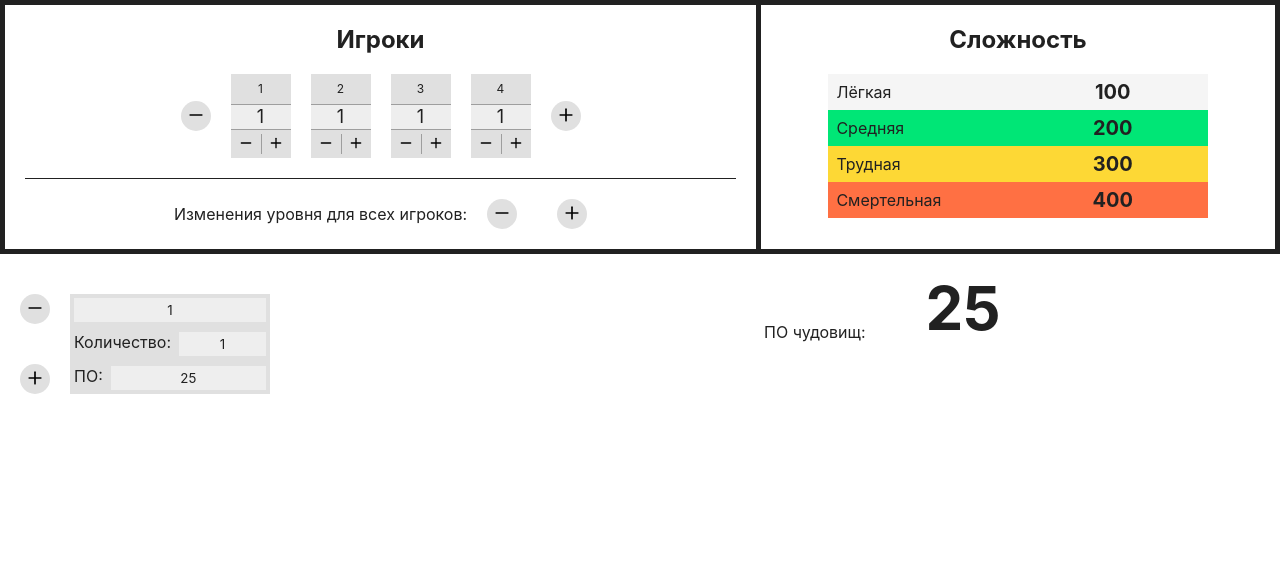
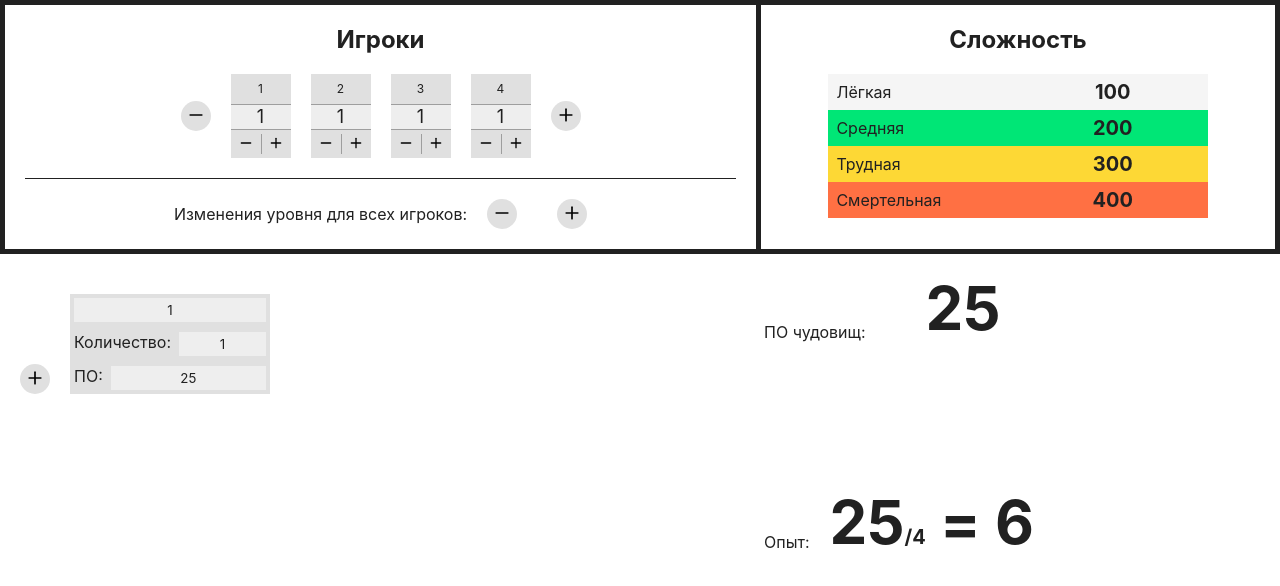
Before and after one commit to Subwan/dnd-fight-calculator, a React (Create React App) app: page / in a window 1280 px wide. Shown: the top 586 px of the page. Built offline with nearby package versions, Linux system fonts and the light colour scheme.

Commit message:
Add expirience and playerc count multiplier

```diff
--- a/src/components/MonstersCalculation/MonsterResults.jsx
+++ b/src/components/MonstersCalculation/MonsterResults.jsx
@@ -1,18 +1,29 @@
 import React from 'react';
 
-import { calculateMonstersEP } from './utils';
+import { calculateMonstersEP, getMonstersEPWithoutMultiplier } from './utils';
 
 import styles from './styles.module.scss';
 
 export const MonsterResults = ({ players, monsters }) => {
   const { monstersEP, difficultColorClass } = calculateMonstersEP(monsters, players);
+  const monstersEPWithoutMultiplier = getMonstersEPWithoutMultiplier(monsters);
+
+  const expiriencePerPlayer = Math.round(monstersEPWithoutMultiplier / players.length);
 
   return (
     <div className={styles.resultsBlock}>
       <div className={styles.resultRow}>
         <h4 className={styles.title}>ПО чудовищ:</h4>
-        <p className={`${styles.mainText} ${difficultColorClass}`}>
+        <p className={`${styles.mainText} ${styles.monsersEpText} ${difficultColorClass}`}>
           {monstersEP}
+        </p>
+      </div>
+      <div className={`${styles.resultRow} ${styles.experience}`}>
+        <h4 className={styles.title}>Опыт:</h4>
+        <p className={styles.mainText}>
+          {monstersEPWithoutMultiplier}
+          <span className={styles.divisorNumber}>{`/${players.length}`}</span>
+          {` = ${expiriencePerPlayer}`}
         </p>
       </div>
     </div>
--- a/src/components/MonstersCalculation/MonstersBlock.jsx
+++ b/src/components/MonstersCalculation/MonstersBlock.jsx
@@ -1,29 +1,18 @@
 import React from 'react';
+
+import { changeMonstersCount } from './utils';
 
 import { CircleButton } from 'components/Common/CircleButton';
 import { MonsterCard } from './MonsterCard';
 
 import { BUTTON_TYPE } from 'constants/common';
-import { DEFAULT_MONSTER } from 'constants/monsters';
+import { MONSTER_MIN_COUNT } from 'constants/monsters';
 
 import styles from './styles.module.scss';
 
 export const MonstersBlock = ({ monsters, onMonstersChange }) => {
   const onMonstersButtonClick = (type) => {
-    const newMonsters = [...monsters];
-
-    if (type === BUTTON_TYPE.ADD) {
-      newMonsters.push({
-        ...DEFAULT_MONSTER,
-        name: monsters.length + 1,
-      });
-    } else {
-      if (monsters.length === 1) {
-        return null;
-      }
-
-      newMonsters.pop();
-    }
+    const newMonsters = changeMonstersCount(monsters, type);
 
     onMonstersChange(newMonsters);
   };
@@ -35,6 +24,20 @@ export const MonstersBlock = ({ monsters, onMonstersChange }) => {
     onMonstersChange(newMonsters);
   };
 
+  const rednerDeleteButton = () => {
+    if (monsters.length === MONSTER_MIN_COUNT) {
+      return null;
+    }
+
+    return (
+      <CircleButton
+        styleClass={styles.monsterTopButton}
+        type={BUTTON_TYPE.DELETE}
+        onClick={onMonstersButtonClick}
+      />
+    );
+  };
+
   const renderMonstersCards = monsters.map((monster, index) => (
     <MonsterCard key={index} index={index} monster={monster} onChange={onMonserChange} />
   ));
@@ -42,8 +45,11 @@ export const MonstersBlock = ({ monsters, onMonstersChange }) => {
   return (
     <div className={styles.monstersBlock}>
       <div className={styles.monstersButtons}>
-        <CircleButton type={BUTTON_TYPE.DELETE} onClick={onMonstersButtonClick} />
-        <CircleButton type={BUTTON_TYPE.ADD} onClick={onMonstersButtonClick} />
+        {rednerDeleteButton()}
+        <CircleButton
+          type={BUTTON_TYPE.ADD}
+          onClick={onMonstersButtonClick}
+        />
       </div>
       <div className={styles.monsterCardsBlock}>{renderMonstersCards}</div>
     </div>
--- a/src/components/MonstersCalculation/styles.module.scss
+++ b/src/components/MonstersCalculation/styles.module.scss
@@ -22,7 +22,11 @@ $mosterCardHeight: 100px;
     height: $mosterCardHeight;
     display: flex;
     flex-flow: column nowrap;
-    justify-content: space-between;
+    justify-content: flex-end;
+  }
+
+  .monsterTopButton {
+    margin-bottom: calc(#{$mosterCardHeight} - 30px - 30px);
   }
 
   .monsterCardsBlock {
@@ -94,10 +98,22 @@ $mosterCardHeight: 100px;
 
     .mainText {
       margin: 0 0 0 20px;
-      padding: 4px 40px 4px 40px;
       font-size: 60px;
       line-height: 60px;
       font-weight: bold;
     }
+
+    .monsersEpText {
+      padding: 4px 40px 4px 40px;
+    }
+
+    .divisorNumber {
+      font-size: 20px;
+      line-height: 20px;
+    }
+  }
+
+  .experience {
+    margin-top: 150px;
   }
 }
--- a/src/components/MonstersCalculation/utils.js
+++ b/src/components/MonstersCalculation/utils.js
@@ -1,36 +1,57 @@
 import { difficultCalculate } from 'utils/calculation';
 
-import { FIGHT_DIFFICULT_TYPE } from 'constants/players';
+import { FIGHT_DIFFICULT_TYPE, PLAYERS_COUNT_LEVELS } from 'constants/players';
+import { BUTTON_TYPE } from 'constants/common';
+import { DEFAULT_MONSTER, MONSTER_MIN_COUNT, MONSTERS_MULTIPLIERS } from 'constants/monsters';
 
-const monstersMultiplier = (value, count) => {
+const getPlayersContLevel = (playersLength) => {
+  switch (true) {
+    case (playersLength <= 2):
+      return PLAYERS_COUNT_LEVELS.FEW;
+    case (playersLength <= 5):
+      return PLAYERS_COUNT_LEVELS.AVARAGE;
+    case (playersLength >= 6):
+      return PLAYERS_COUNT_LEVELS.MANY;
+    default:
+      return PLAYERS_COUNT_LEVELS.AVARAGE;
+  };
+};
+
+const monstersMultiplier = (value, count, playersLength) => {
+  const playersCountLevel = getPlayersContLevel(playersLength);
+
   switch (true) {
     case (count <= 1):
-      return value * 1;
+      return value * MONSTERS_MULTIPLIERS[1][playersCountLevel];
     case (count <= 2):
-      return value * 1.5;
-    case (count <=6):
-      return value * 2;
+      return value * MONSTERS_MULTIPLIERS[2][playersCountLevel];
+    case (count <= 6):
+      return value * MONSTERS_MULTIPLIERS[6][playersCountLevel];
     case (count <= 10):
-      return value * 2.5;
+      return value * MONSTERS_MULTIPLIERS[10][playersCountLevel];
     case (count <= 14):
-      return value * 3;
+      return value * MONSTERS_MULTIPLIERS[14][playersCountLevel];
     case (count >= 15):
-      return value * 4;
+      return value * MONSTERS_MULTIPLIERS[15][playersCountLevel];
     default:
       return value;
-  }
+  };
 };
 
-const getMostersEp = (monsters) => {
-  const monstersEPWithoutMultiplier = monsters.reduce((acc, currentValue) => (
+export const getMonstersEPWithoutMultiplier = (monsters) => (
+  monsters.reduce((acc, currentValue) => (
     acc + currentValue.EP * currentValue.number
-    ), 0);
+    ), 0)
+);
+
+const getMostersEp = (monsters, playersLength) => {
+  const monstersEPWithoutMultiplier = getMonstersEPWithoutMultiplier(monsters);
 
   const monstersCount = monsters.reduce((acc, currentValue) => (
     acc + currentValue.number
     ), 0);
 
-  return monstersMultiplier(monstersEPWithoutMultiplier, monstersCount);
+  return monstersMultiplier(monstersEPWithoutMultiplier, monstersCount, playersLength);
 };
 
 const getDifficultColorClass = (players, monstersEP) => {
@@ -41,11 +62,30 @@ const getDifficultColorClass = (players, monstersEP) => {
   });
 
   return difficultColorClass || '';
-}
+};
 
 export const calculateMonstersEP = (monsters, players) => {
-  const monstersEP = getMostersEp(monsters);
+  const monstersEP = getMostersEp(monsters, players.length);
   const difficultColorClass = getDifficultColorClass(players, monstersEP);
 
   return { monstersEP, difficultColorClass };
 };
+
+export const changeMonstersCount = (monsters, type) => {
+  const newMonsters = [...monsters];
+
+  if (type === BUTTON_TYPE.ADD) {
+    newMonsters.push({
+      ...DEFAULT_MONSTER,
+      name: monsters.length + 1,
+    });
+  } else {
+    if (monsters.length === MONSTER_MIN_COUNT) {
+      return monsters;
+    }
+
+    newMonsters.pop();
+  }
+
+  return newMonsters;
+};
--- a/src/components/PlayersCalculation/PlayersBlock.jsx
+++ b/src/components/PlayersCalculation/PlayersBlock.jsx
@@ -1,30 +1,17 @@
 import React from 'react';
+
+import { changePlayersLevel, chagePlayersCount } from './utils';
 
 import { CircleButton } from 'components/Common/CircleButton';
 import { PlayerCard } from './PlayerCard';
 
-import { PLAYERS_COUNT, LEVELS } from 'constants/players';
 import { BUTTON_TYPE } from 'constants/common';
 
 import styles from './styles.module.scss';
 
 export const PlayersBlock = ({players, onPlayersChange}) => {
   const onPlayersButtonClick = (type) => {
-    const newPlayers = [...players];
-
-    if (type === BUTTON_TYPE.ADD) {
-      if (players.length >= PLAYERS_COUNT.MAX) {
-        return null;
-      }
-
-      newPlayers.push(players[0]);
-    } else {
-      if (players.length <= PLAYERS_COUNT.MIN) {
-        return null;
-      }
-
-      newPlayers.pop();
-    }
+    const newPlayers = chagePlayersCount(players, type);
 
     onPlayersChange(newPlayers);
   };
@@ -37,25 +24,7 @@ export const PlayersBlock = ({players, onPlayersChange}) => {
   };
 
   const onLevelsButtonClick = (type) => {
-    let newPlayers = [];
-
-    if (type === BUTTON_TYPE.ADD) {
-      newPlayers = players.map((level, index) => {
-        if (level >= LEVELS.MAX) {
-          return level;
-        }
-
-        return level + 1;
-      });
-    } else {
-      newPlayers = players.map((level, index) => {
-        if (level <= LEVELS.MIN) {
-          return level;
-        }
-
-        return level - 1;
-      });
-    }
+    const newPlayers = changePlayersLevel(players, type);
 
     onPlayersChange(newPlayers);
   };
--- /dev/null
+++ b/src/components/PlayersCalculation/utils.js
@@ -0,0 +1,47 @@
+
+import { PLAYERS_COUNT, LEVELS } from 'constants/players';
+import { BUTTON_TYPE } from 'constants/common';
+
+export const chagePlayersCount = (players, type) => {
+  const newPlayers = [...players];
+
+  if (type === BUTTON_TYPE.ADD) {
+    if (players.length >= PLAYERS_COUNT.MAX) {
+      return null;
+    }
+
+    newPlayers.push(players[0]);
+  } else {
+    if (players.length <= PLAYERS_COUNT.MIN) {
+      return null;
+    }
+
+    newPlayers.pop();
+  }
+
+  return newPlayers;
+}
+
+export const changePlayersLevel = (players, type) => {
+  let newPlayers = [];
+
+  if (type === BUTTON_TYPE.ADD) {
+    newPlayers = players.map((level) => {
+      if (level >= LEVELS.MAX) {
+        return level;
+      }
+
+      return level + 1;
+    });
+  } else {
+    newPlayers = players.map((level) => {
+      if (level <= LEVELS.MIN) {
+        return level;
+      }
+
+      return level - 1;
+    });
+  }
+
+  return newPlayers;
+};
--- a/src/constants/monsters.js
+++ b/src/constants/monsters.js
@@ -1,3 +1,5 @@
+import { PLAYERS_COUNT_LEVELS } from './players';
+
 export const MONSTER_FIELDS = {
   NAME: 'name',
   NUMBER: 'number',
@@ -11,3 +13,38 @@ export const DEFAULT_MONSTER = {
 };
 
 export const DEFAULT_MONSETS = [{...DEFAULT_MONSTER}];
+
+export const MONSTER_MIN_COUNT = 1;
+
+export const MONSTERS_MULTIPLIERS = {
+  1: {
+    [PLAYERS_COUNT_LEVELS.FEW]: 1.5,
+    [PLAYERS_COUNT_LEVELS.AVARAGE]: 1,
+    [PLAYERS_COUNT_LEVELS.MANY]: 0.5,
+  },
+  2: {
+    [PLAYERS_COUNT_LEVELS.FEW]: 2,
+    [PLAYERS_COUNT_LEVELS.AVARAGE]: 1.5,
+    [PLAYERS_COUNT_LEVELS.MANY]: 1,
+  },
+  6: {
+    [PLAYERS_COUNT_LEVELS.FEW]: 2.5,
+    [PLAYERS_COUNT_LEVELS.AVARAGE]: 2,
+    [PLAYERS_COUNT_LEVELS.MANY]: 1.5,
+  },
+  10: {
+    [PLAYERS_COUNT_LEVELS.FEW]: 3,
+    [PLAYERS_COUNT_LEVELS.AVARAGE]: 2.5,
+    [PLAYERS_COUNT_LEVELS.MANY]: 2,
+  },
+  14: {
+    [PLAYERS_COUNT_LEVELS.FEW]: 4,
+    [PLAYERS_COUNT_LEVELS.AVARAGE]: 3,
+    [PLAYERS_COUNT_LEVELS.MANY]: 2.5,
+  },
+  15: {
+    [PLAYERS_COUNT_LEVELS.FEW]: 5,
+    [PLAYERS_COUNT_LEVELS.AVARAGE]: 4,
+    [PLAYERS_COUNT_LEVELS.MANY]: 3,
+  },
+};
--- a/src/constants/players.js
+++ b/src/constants/players.js
@@ -9,6 +9,12 @@ export const LEVELS = {
 export const PLAYERS_COUNT = {
   MIN: 1,
   MAX: 8,
+};
+
+export const PLAYERS_COUNT_LEVELS = {
+  FEW: 'few',
+  AVARAGE: 'avarage',
+  MANY: 'many'
 };
 
 export const FIGHT_DIFFICULT_TYPE = {
```
